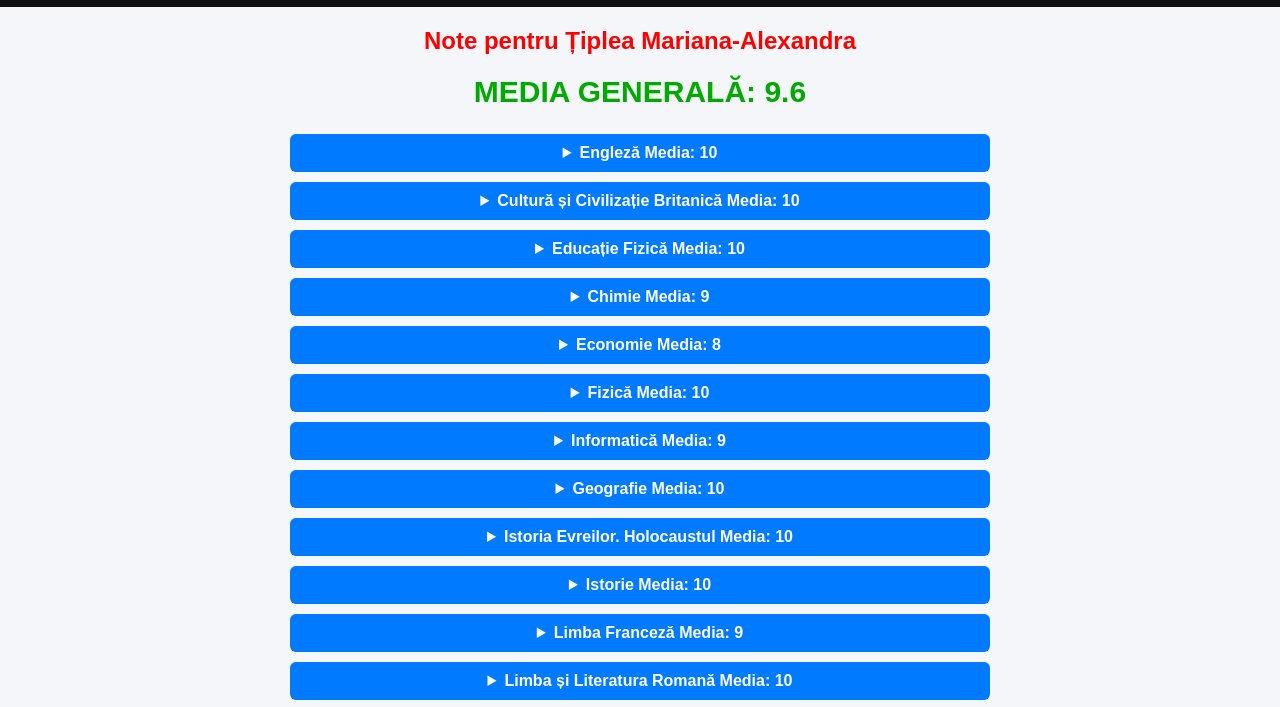
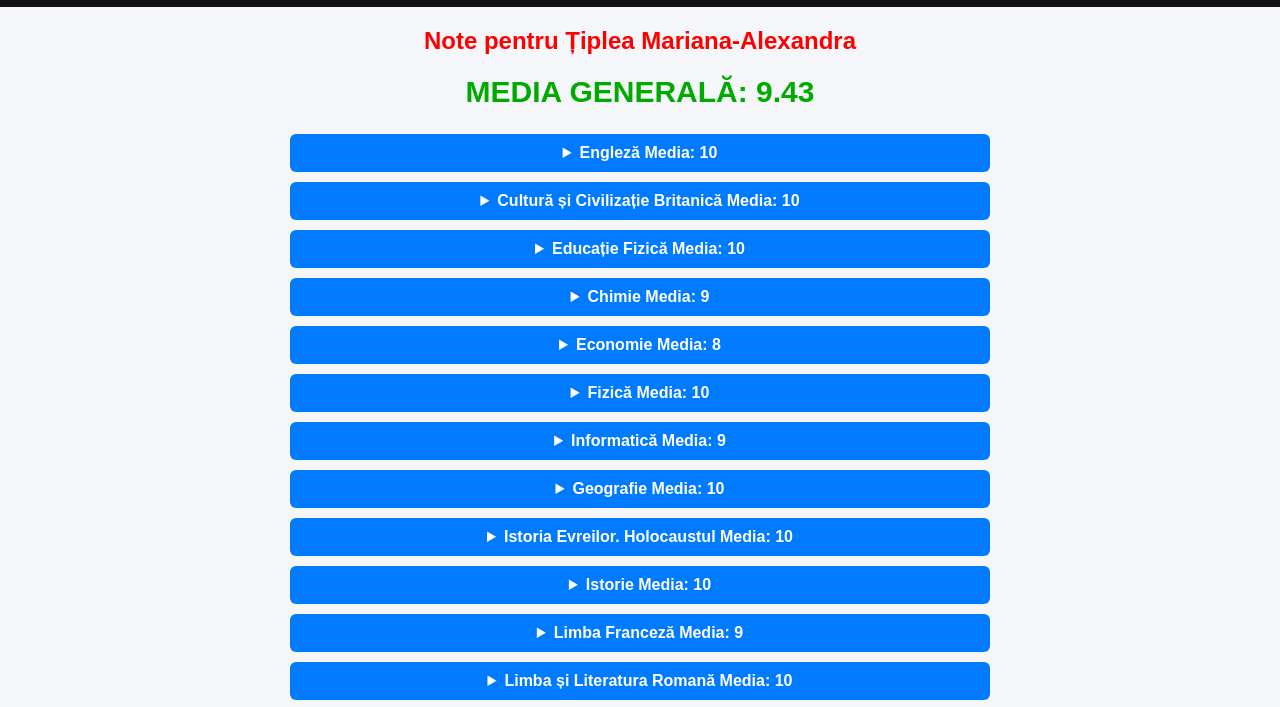
Before and after one commit to cthe41300-dev/Catalog, a plain HTML site: page index.html in a window 1280 px wide. Shown: the part 63-770 px from the top of the page. Drawn offline with Linux system fonts and the light colour scheme.

Commit message:
Update index.html

```diff
--- a/index.html
+++ b/index.html
@@ -140,7 +140,7 @@
       <h2>Note pentru Țiplea Mariana-Alexandra</h2>
 
       <div class="media-generala">
-        MEDIA GENERALĂ: 9.6
+        MEDIA GENERALĂ: 9.43
       </div>
 
       <details>
```
